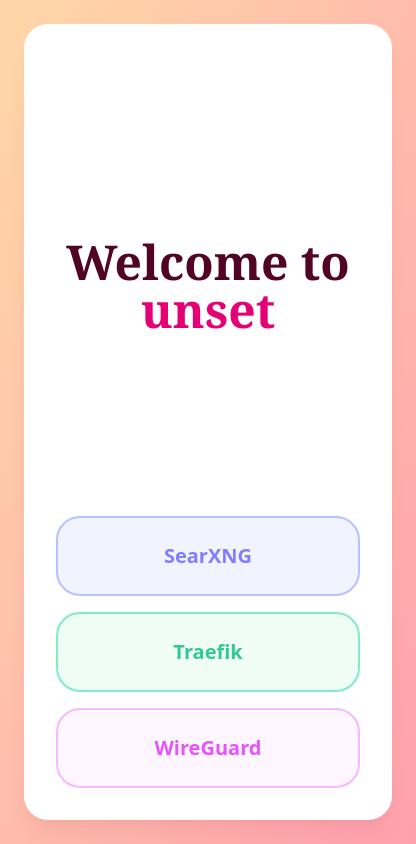
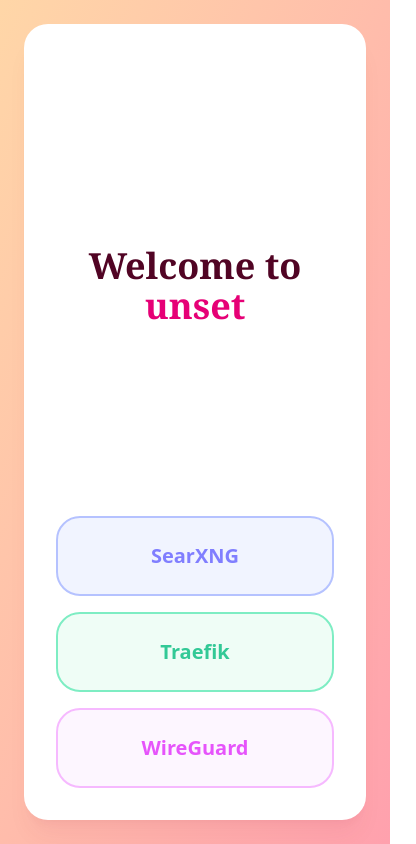
Before and after one commit to fekoneko/fekoneko-vps, a SvelteKit app in the folder landing/: page / in a window 390 px wide. Shown: the whole page, 416 px wide, since content can reach past the window. Built offline with nearby package versions, Linux system fonts and the light colour scheme; no server answers.

Commit message:
landing: `xs` breakpoint

```diff
--- a/landing/src/app.css
+++ b/landing/src/app.css
@@ -1 +1,9 @@
 @import 'tailwindcss';
+
+@theme {
+  --breakpoint-xs: 26rem;
+  --breakpoint-sm: 40rem;
+  --breakpoint-md: 48rem;
+  --breakpoint-lg: 64rem;
+  --breakpoint-xl: 80;
+}
--- a/landing/src/app.html
+++ b/landing/src/app.html
@@ -6,7 +6,7 @@
     <meta name="viewport" content="width=device-width, initial-scale=1" />
     %sveltekit.head%
   </head>
-  <body data-sveltekit-preload-data="hover" class="h-dvh min-h-[36rem] w-screen min-w-[26rem]">
+  <body data-sveltekit-preload-data="hover" class="h-dvh min-h-[36rem] w-screen min-w-[16rem]">
     <div class="contents">%sveltekit.body%</div>
   </body>
 </html>
--- a/landing/src/lib/ServiceCard.svelte
+++ b/landing/src/lib/ServiceCard.svelte
@@ -8,7 +8,7 @@
 
 <a
   {href}
-  class="focus:*:ring-3 focus:*:ring-offset-3 not-hover:not-focus:*:opacity-80 block h-20 min-w-36 hover:*:-translate-y-1 hover:*:shadow-xl focus:outline-none sm:h-28"
+  class="focus:*:ring-3 focus:*:ring-offset-3 not-hover:not-focus:*:opacity-80 block h-20 min-w-36 hover:*:-translate-y-1 hover:*:shadow-xl focus:outline-none sm:h-24"
 >
   <div
     class="shadow-current/15 duration-400 flex size-full flex-col items-center justify-center rounded-3xl border-2 ring-current transition-all"
--- a/landing/src/routes/+page.svelte
+++ b/landing/src/routes/+page.svelte
@@ -9,13 +9,13 @@
   >
     <div class="grow sm:h-16"></div>
 
-    <h1 class="text-center font-serif text-5xl font-bold text-pink-950 sm:text-6xl">
+    <h1 class="xs:text-5xl text-center font-serif text-4xl font-bold text-pink-950 sm:text-6xl">
       Welcome to
       <span class="text-pink-600">{MAIN_DOMAIN}</span>
     </h1>
 
     <section
-      class="grid w-full max-w-[48rem] grow grid-cols-1 content-end gap-4 sm:grid-cols-3 sm:gap-8"
+      class="grid w-full max-w-[45rem] grow grid-cols-1 content-end gap-4 sm:grid-cols-3 sm:gap-6 md:gap-8"
     >
       <ServiceCard href="https://searxng.{MAIN_DOMAIN}" name="SearXNG" color="indigo" />
       <ServiceCard href="https://traefik.{MAIN_DOMAIN}" name="Traefik" color="emerald" />
```
